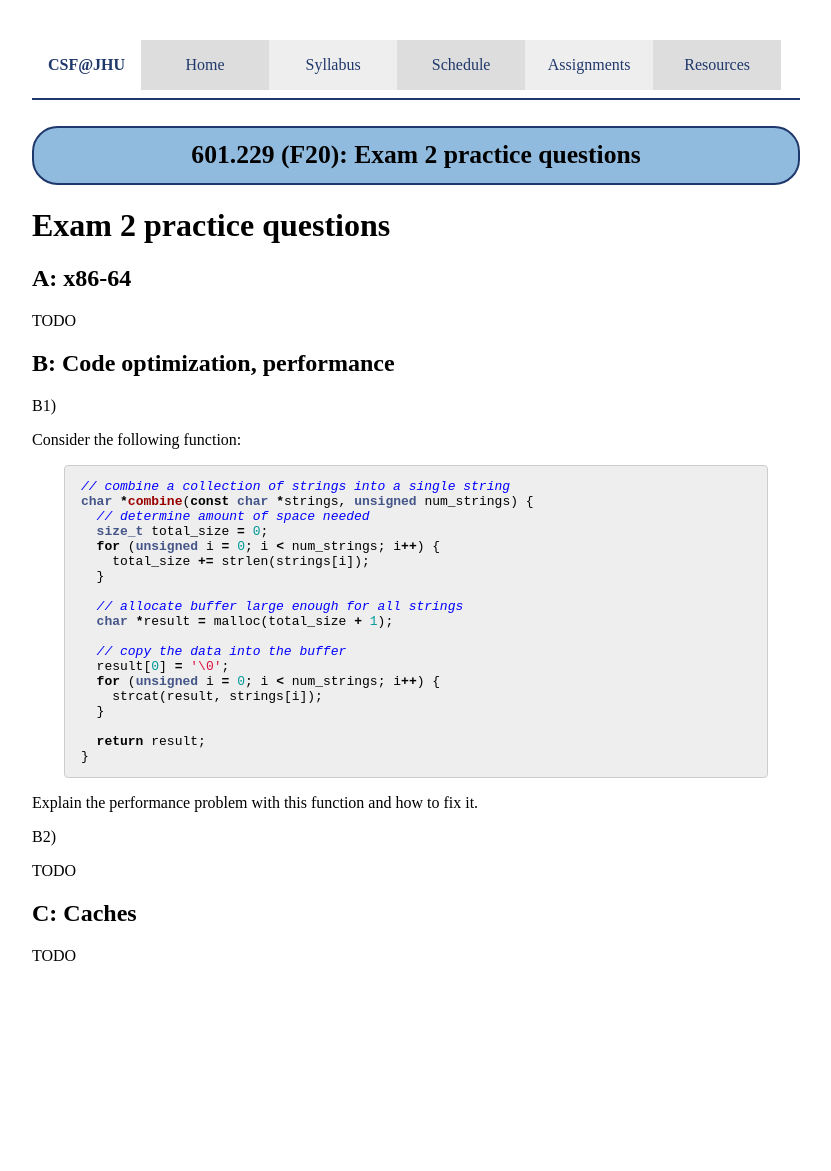
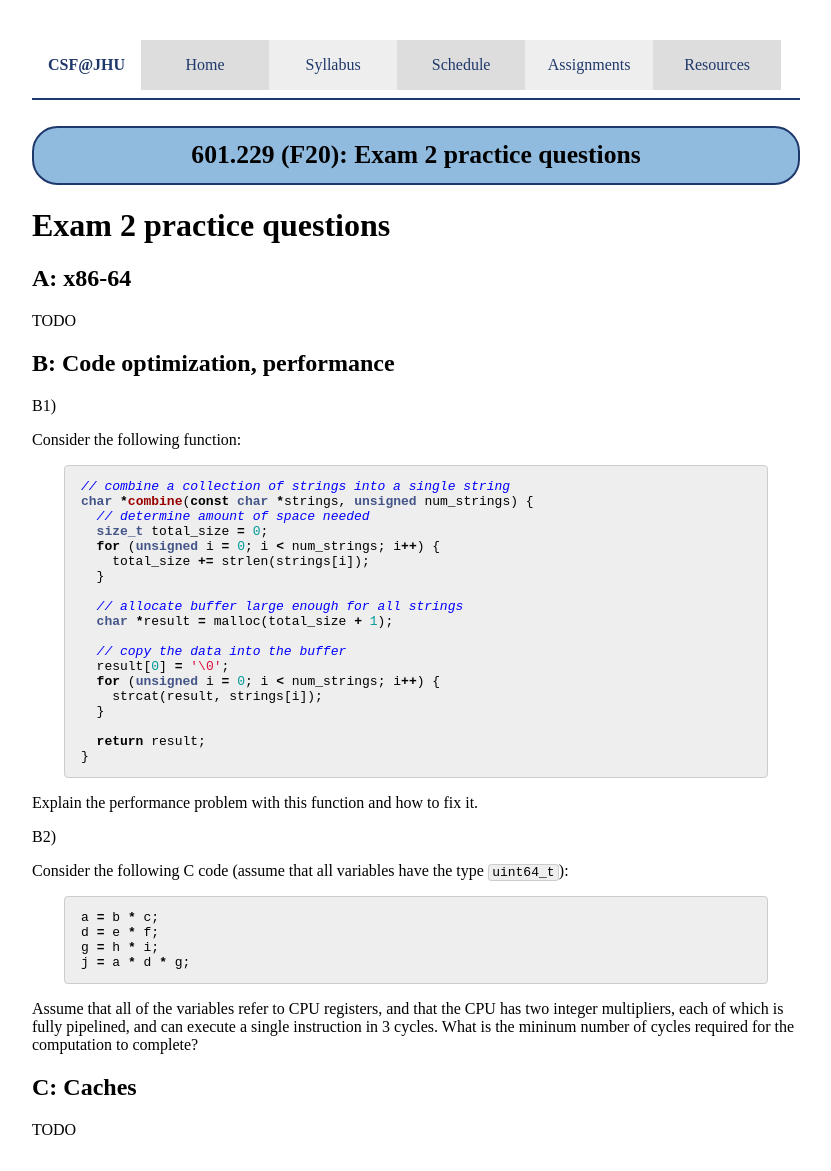
Before and after one commit to jhucsf/fall2020, a Jekyll site: the page built from resources/exam2review.md, in a window 1280 px wide. Shown: the whole page, without its empty margins (224-1055 px from the left). Built offline with Jekyll 4.4.1, drawn with Linux system fonts in a browser that asks for light colours; before the commit the page ends 997 px from its top, so only the background shows below that.

````diff
--- a/resources/exam2review.md
+++ b/resources/exam2review.md
@@ -41,7 +41,20 @@ Explain the performance problem with this function and how to fix it.
 
 B2)
 
-TODO
+Consider the following C code (assume that all variables have the type
+`uint64_t`):
+
+```c
+a = b * c;
+d = e * f;
+g = h * i;
+j = a * d * g;
+```
+
+Assume that all of the variables refer to CPU registers, and that
+the CPU has two integer multipliers, each of which is fully pipelined, and
+can execute a single instruction in 3 cycles.  What is the mininum
+number of cycles required for the computation to complete?
 
 ## C: Caches
 
````
